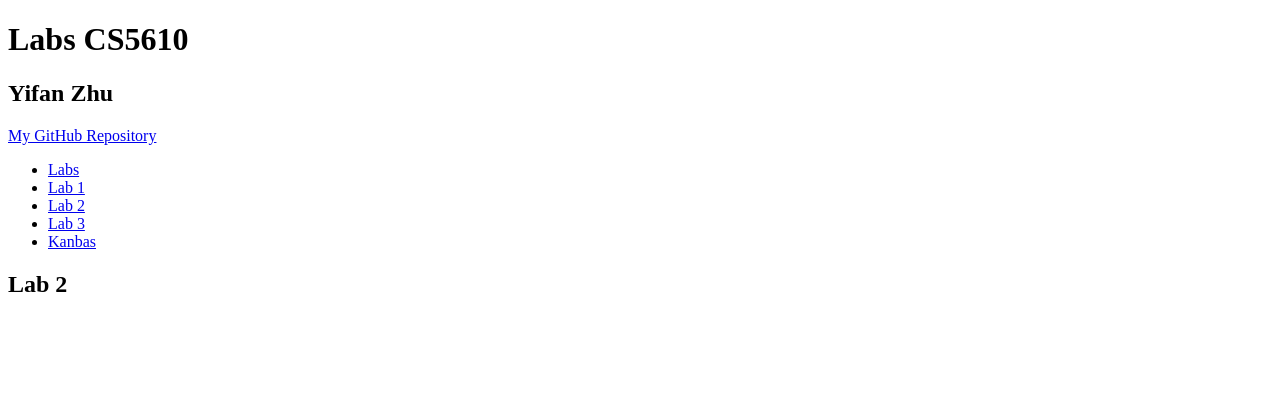
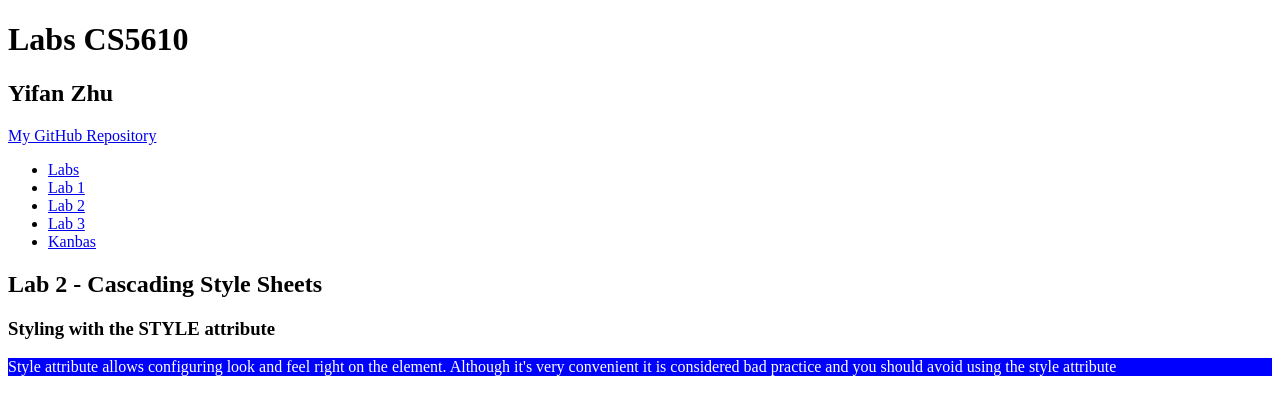
Before and after one commit to Lemoncoke1009/kanbas-react-web-app, a React (Create React App) app: page /#/Labs/Lab2 in a window 1280 px wide. Shown: the top 414 px of the page. Built offline with nearby package versions, Linux system fonts and the light colour scheme.

Commit message:
this is a2

```diff
--- a/src/Labs/Lab2/index.tsx
+++ b/src/Labs/Lab2/index.tsx
@@ -1,7 +1,15 @@
 export default function Lab2() {
-    return (
-      <div>
-        <h2>Lab 2</h2>
-      </div>
-    );
-  }
+  return (
+    <div id="wd-lab2">
+      <h2>Lab 2 - Cascading Style Sheets</h2>
+      <h3>Styling with the STYLE attribute</h3>
+      <p style={{ backgroundColor: "blue",
+                  color: "white" }}>
+        Style attribute allows configuring look and feel
+        right on the element. Although it's very convenient
+        it is considered bad practice and you should avoid
+        using the style attribute
+      </p>
+    </div>
+  );
+}
```
